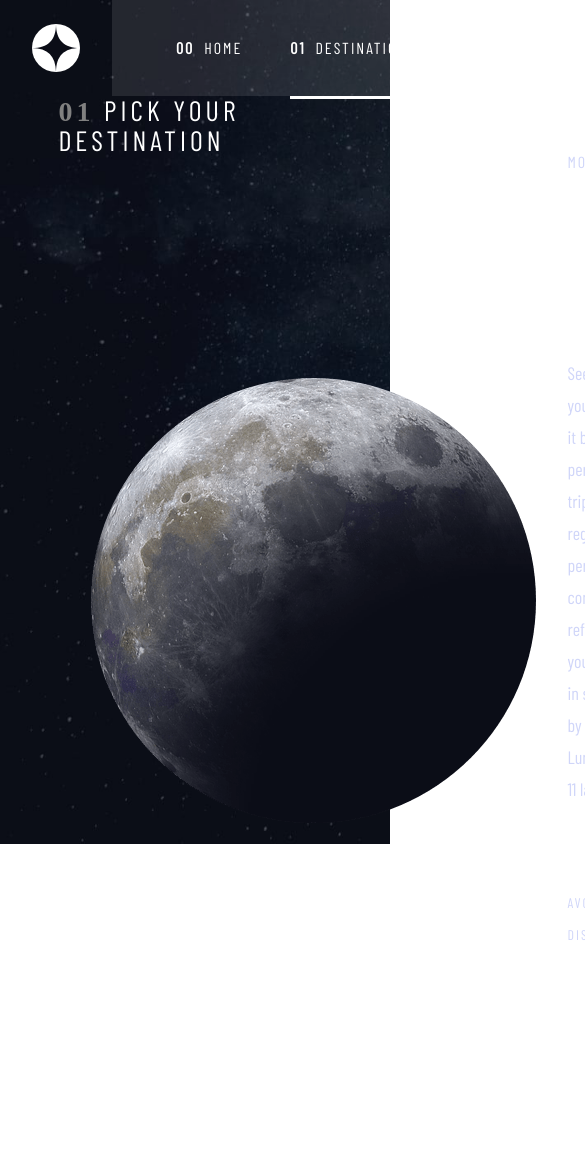
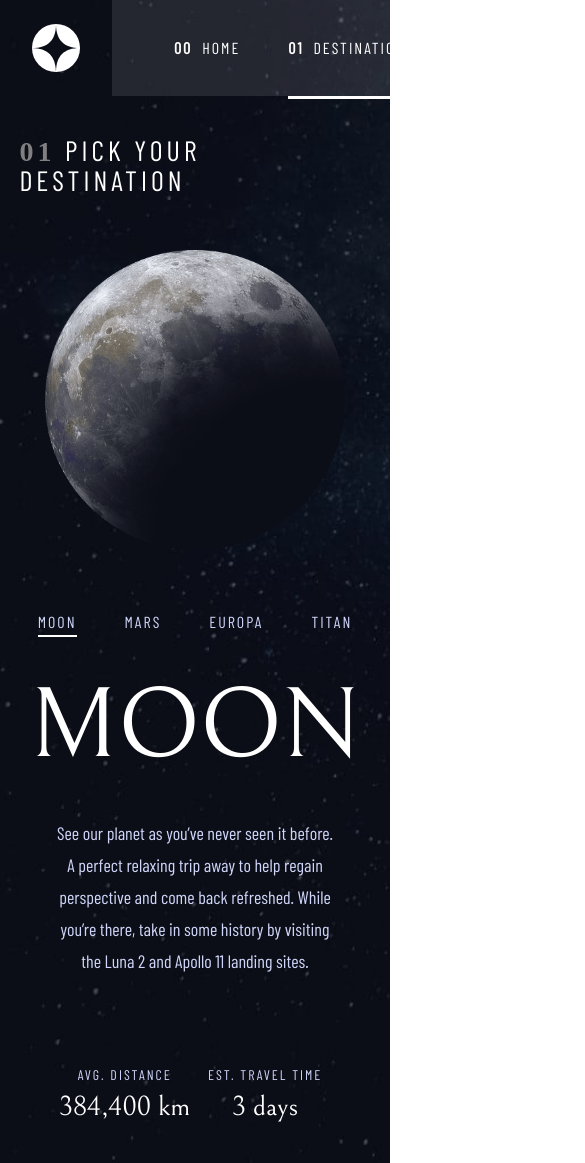
Before and after one commit to fks1311/space, a React (Create React App) app: page /destination in a window 390 px wide. Shown: the top 1163 px of the page, 585 px wide, since content can reach past the window. Before the commit the page ends 1047 px from the top, so only its background shows below. Built offline with nearby package versions, Linux system fonts and the light colour scheme.

Commit message:
destination > tablet 반응형 적용

```diff
--- a/src/App.js
+++ /dev/null
@@ -1,5 +0,0 @@
-function App() {
-  return <div className="App"></div>;
-}
-
-export default App;
--- a/src/components/DefaultPage.jsx
+++ b/src/components/DefaultPage.jsx
@@ -12,8 +12,12 @@ export const DefaultPage = forwardRef((props, ref) => {
   );
 });
 const Layout = styled.div`
-  height: 100%;
+  width: 100%;
   display: flex;
   justify-content: ${({ pathname }) => (pathname === "/tech" ? `flex-end` : "center")};
   align-items: center;
+  padding: 48px 0px;
+  @media ${({ theme: { devices } }) => devices.tablet} {
+    padding: 40px 0px;
+  }
 `;
--- a/src/components/Nav.jsx
+++ b/src/components/Nav.jsx
@@ -98,12 +98,14 @@ const Layout = styled.div`
   background-repeat: no-repeat;
   aspect-ratio: 16/9;
   @media ${({ theme: { devices } }) => devices.tablet} {
+    height: auto;
   }
 `;
 const Header = styled.div`
   display: flex;
   align-items: center;
   padding-top: 40px;
+
   @media ${({ theme: { devices } }) => devices.tablet} {
     padding: 0px;
   }
@@ -135,6 +137,7 @@ const NavBox = styled.div`
   flex-grow: 1;
   background-color: rgba(255, 255, 255, 0.1);
   @media ${({ theme: { devices } }) => devices.tablet} {
+    padding: 0px 62px;
   }
 `;
 const Items = styled.div`
--- a/src/pages/Destination.jsx
+++ b/src/pages/Destination.jsx
@@ -32,7 +32,7 @@ export const Destination = () => {
             </List>
             <PlanetName>{destination[active].name.toLocaleUpperCase()}</PlanetName>
             <Description>{destination[active].description}</Description>
-            <div style={{ background: "rgba(255, 255, 255, 0.1)", height: "2px", border: "0" }} />
+            <Bar />
             <Statistics>
               <div>
                 <span>AVG. DISTANCE</span>
@@ -51,13 +51,14 @@ export const Destination = () => {
 };
 
 const Layout = styled.div`
-  // padding: 48px 0px;
   height: 100%;
   width: 70%;
   display: flex;
   flex-direction: column;
-  // justify-content: space-evenly;
   gap: 24px;
+  @media ${({ theme: { devices } }) => devices.tablet} {
+    width: 90%;
+  }
 `;
 
 const Title = styled.div`
@@ -76,19 +77,34 @@ const Content = styled.div`
   display: flex;
   justify-content: space-evenly;
   align-items: center;
+  @media ${({ theme: { devices } }) => devices.tablet} {
+    flex-direction: column;
+    gap: 32px;
+  }
 `;
 const PlanetImg = styled.img`
   padding: 2rem;
+  @media ${({ theme: { devices } }) => devices.tablet} {
+    height: 300px;
+    width: 300px;
+  }
 `;
 const Destinations = styled.div`
   width: 40%;
   display: flex;
   flex-direction: column;
   gap: 40px;
+  @media ${({ theme: { devices } }) => devices.tablet} {
+    width: 80%;
+    align-items: center;
+  }
 `;
 const List = styled.div`
   display: flex;
   gap: 2rem;
+  @media ${({ theme: { devices } }) => devices.tablet} {
+    gap: 3rem;
+  }
 `;
 const Items = styled.div`
   font-size: clamp(0.875rem, 0.756rem + 0.509vw, 1rem);
@@ -110,6 +126,14 @@ const Description = styled.p`
   color: ${({ theme: { color } }) => color.BLUE_300};
   ${theme.baseStyles.text9}
   line-height:2rem;
+  @media ${({ theme: { devices } }) => devices.tablet} {
+    text-align: center;
+  }
+`;
+const Bar = styled.div`
+  background: rgba(255, 255, 255, 0.1);
+  height: 2px;
+  border: 0;
 `;
 const Statistics = styled.div`
   display: flex;
@@ -125,4 +149,12 @@ const Statistics = styled.div`
     ${theme.baseStyles.text6};
     color: ${({ theme: { color } }) => color.WHITE};
   }
+  @media ${({ theme: { devices } }) => devices.tablet} {
+    width: 100%;
+    div {
+      display: flex;
+      flex-direction: column;
+      align-items: center;
+    }
+  }
 `;
```
